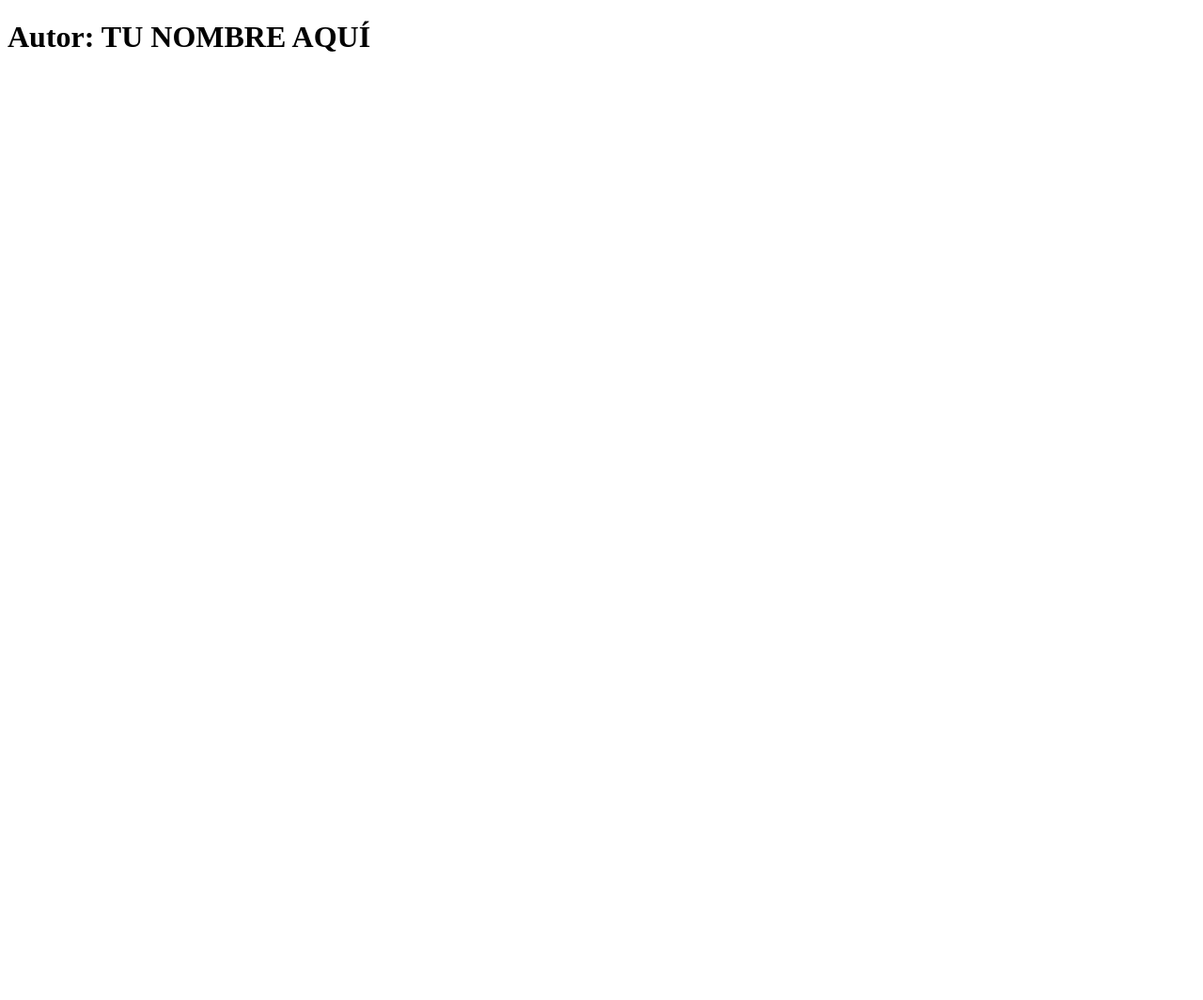
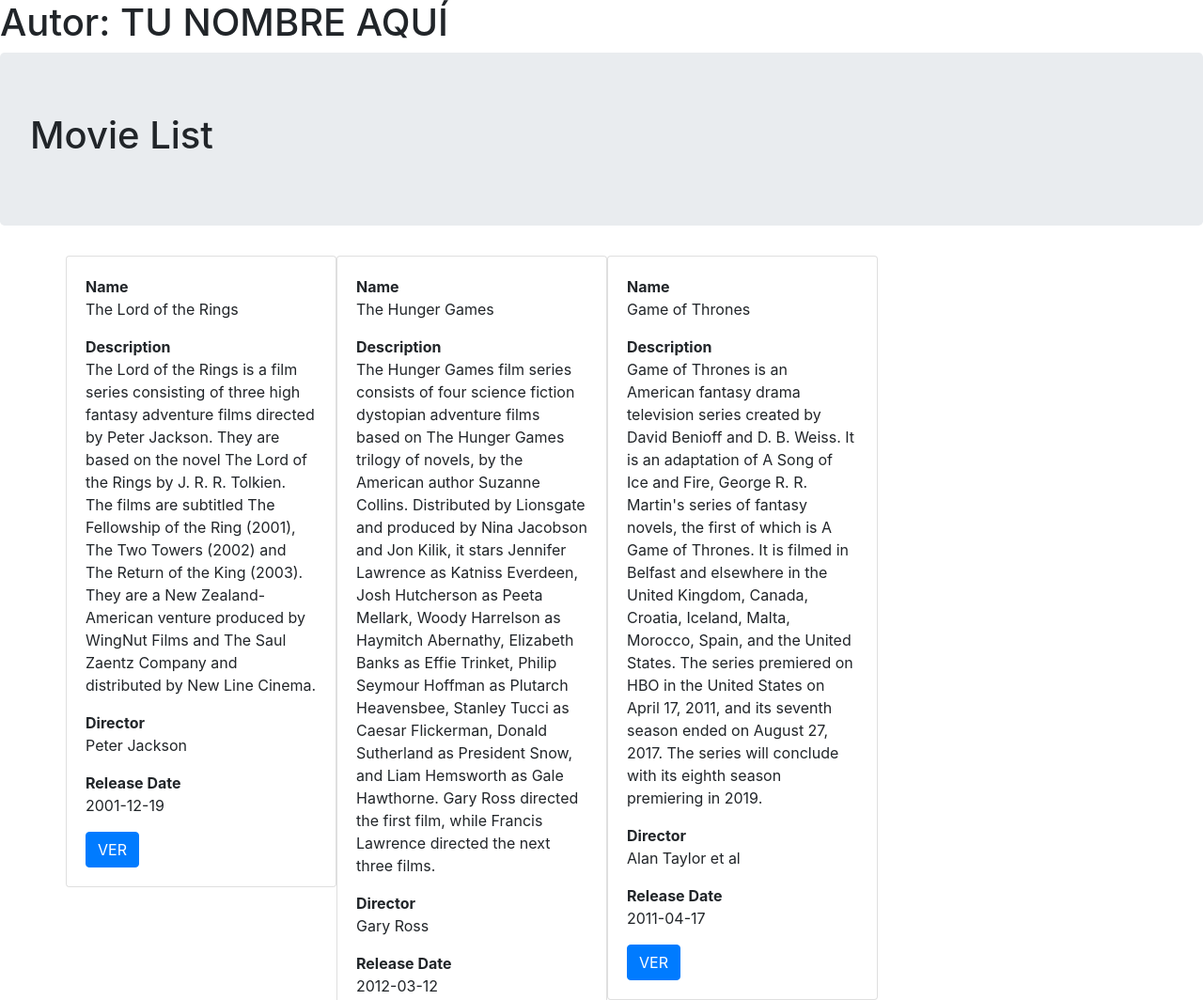
Before and after one commit to NoeliaPolRod/practica_vuejs_introduccion, a website: page index.html in a window 1280 px wide. Shown: the top 1064 px of the page at 94% size. Before the commit the page ends 800 px from the top, so only its background shows below. Drawn offline with nearby package versions, Linux system fonts and the light colour scheme.

Commit message:
terminado

```diff
--- a/index.html
+++ b/index.html
@@ -7,6 +7,7 @@
         <meta name="author" content="">
         <meta name="description" content="">
         <meta name="viewport" content="width=device-width, initial-scale=1">
+        <link rel="stylesheet" href="https://maxcdn.bootstrapcdn.com/bootstrap/4.0.0/css/bootstrap.min.css" integrity="sha384-Gn5384xqQ1aoWXA+058RXPxPg6fy4IWvTNh0E263XmFcJlSAwiGgFAW/dAiS6JXm" crossorigin="anonymous">
     </head>
 
     <body>
@@ -15,9 +16,10 @@
 
         <!-- https://vuejs.org/v2/guide/index.html -->
         <div id="app">
+
             <!--
                  TODO: Mostrar datos del objeto collection. Ver archivo ./js/script.js
-               - Cargar la librería de VueJS y el script ./js/script.js al final de la etiqueta <body>
+               V- Cargar la librería de VueJS y el script ./js/script.js al final de la etiqueta <body>
                - Cargar el CSS de Bootstrap (no es necesario el JS)
                - Mostrar el título de la colección dentro de un componente Jumbotron de Bootstrap https://getbootstrap.com/docs/4.0/components/jumbotron/. En su interior habrá un <h1> con id "title" que mostrará el título de la colección
                - Para cada item: (https://vuejs.org/v2/guide/index.html#Conditionals-and-Loops)
@@ -27,8 +29,28 @@
                    - El término <dt> será la propiedad "prompt"
                    - La definición <dd> será la propiedad "value"
             -->
-
+            <div class="jumbotron">
+                <h1 id="title">{{title}}</h1>
+            </div>
+            <div class="container">
+                <div class="row">
+                    <div class="col-s-4" v-for="item in arrayItems">
+                        <div class="card" style="width: 18rem;">
+                            <div class="card-body">
+                                <dl v-for="dato in item.data">
+                                    <dt>{{dato.prompt}}</dt>
+                                    <dd>{{dato.value}}</dd>
+                                </dl>
+                            <a v-bind:href="item.href" class="btn btn-primary">VER</a>
+                            </div>
+                        </div>
+                    </div>
+                </div>
+            </div>
         </div>
+        <!--development version, includes helpful console warnings-->
+        <script src="https://cdn.jsdelivr.net/npm/vue@2/dist/vue.js"></script>
+        <script src="./js/script.js"></script>
 
     </body>
 
--- a/js/script.js
+++ b/js/script.js
@@ -43,6 +43,9 @@
 var app = new Vue({
   el: '#app',
   data: {
-    col: server_data
+    col: server_data,
+    title:server_data.collection.title,
+    arrayItems:server_data.collection.items,
+    objData:server_data.collection.items.data
   }
 });
--- a/package.json
+++ b/package.json
@@ -9,8 +9,8 @@
   "license": "GPL-3.0",
   "author": "Pedro Prieto",
   "devDependencies": {
-    "chromedriver": "^96.0.0",
-    "nightwatch": "^1.7.13",
+    "chromedriver": "^98.0.0",
+    "nightwatch": "^2.0.2",
     "serve-handler": "^6.1.3"
   }
 }
```
Also changed, not shown: 1 other file.
